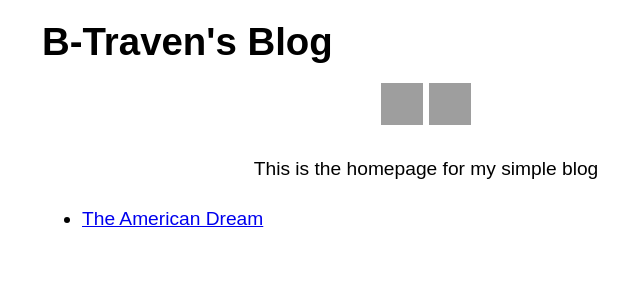
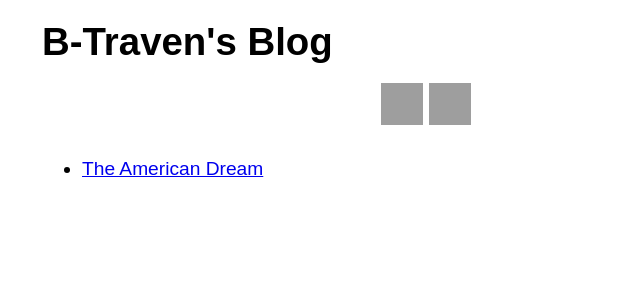
Before and after one commit to b-traven/b-traven.github.io, a Jekyll site: the page built from index.html, in a window 1280 px wide. Shown: the top 300 px of the page, without its empty margins (214-854 px from the left). Built offline with Jekyll 4.4.1, drawn with Linux system fonts in a browser that asks for light colours; Markdown is read by kramdown in place of the engine named in the settings; grey boxes are pictures that could not be loaded.

Commit message:
Update index.html

```diff
--- a/index.html
+++ b/index.html
@@ -1,7 +1,6 @@
 ---
 layout: default
 ---
-<p style="text-align:center;">This is the homepage for my simple blog</p>
 <ul>
   {% for post in site.posts %}
     <li>
```
